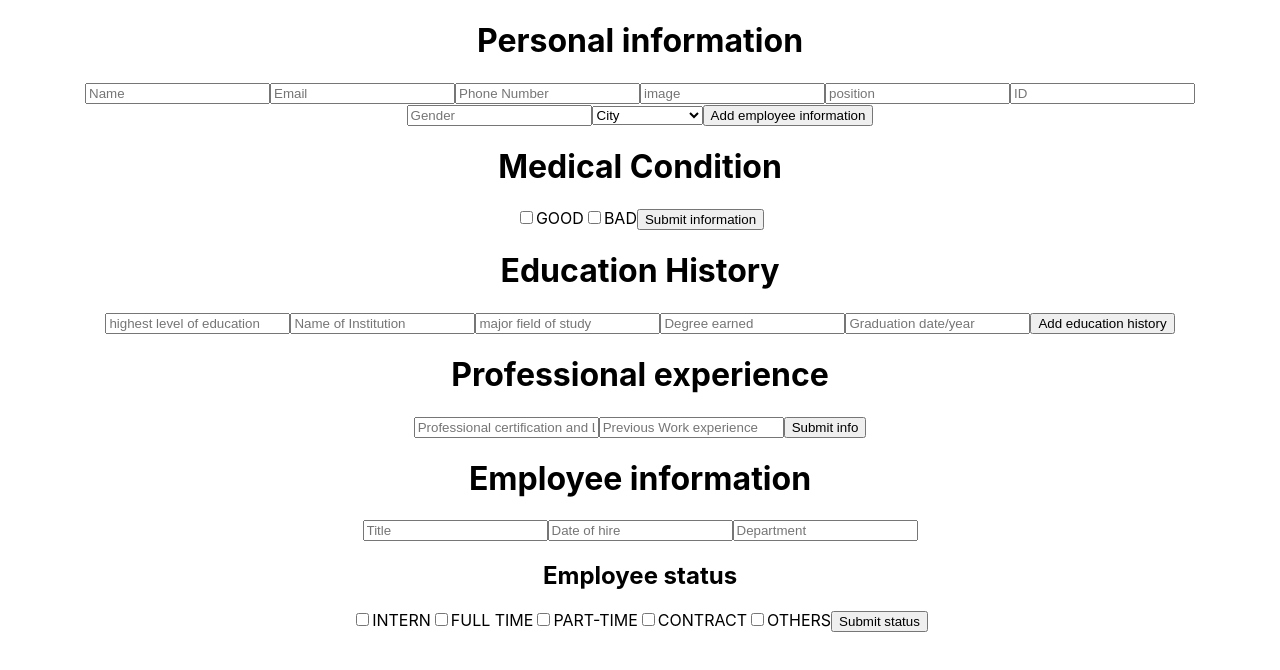
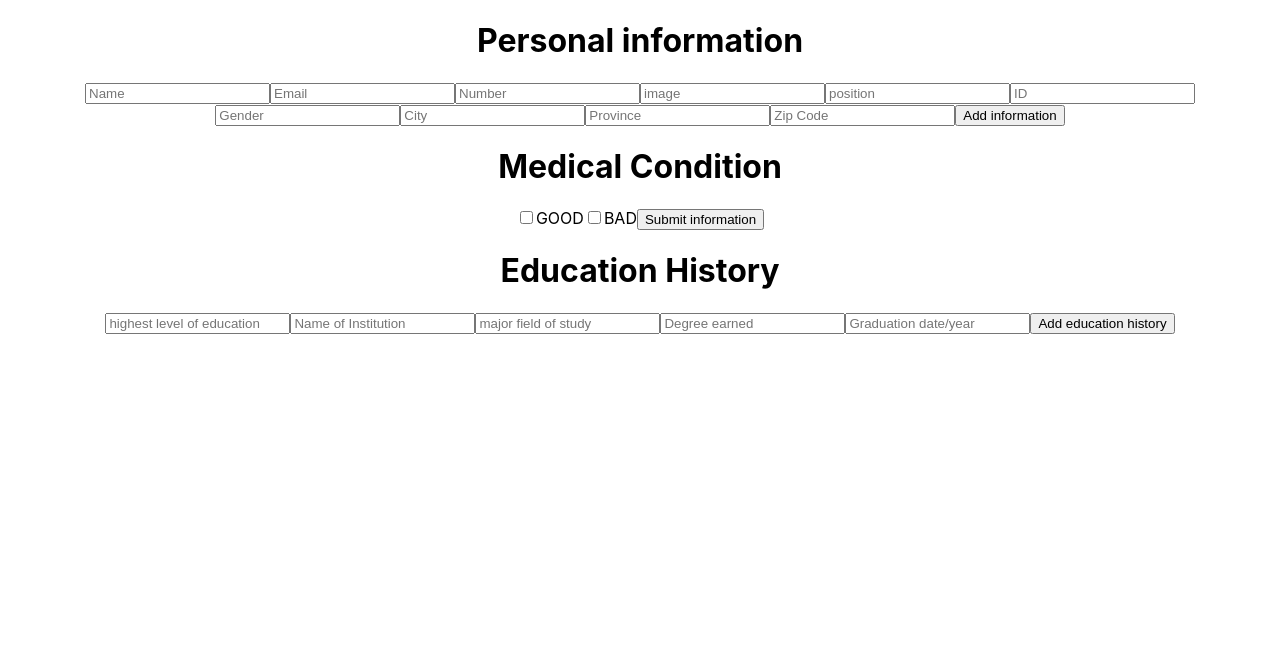
Before and after one commit to Llewellynhtml/employee-front, a React (Create React App) app: page / in a window 1280 px wide. Shown: the top 670 px of the page. Built offline with nearby package versions, Linux system fonts and the light colour scheme.

Commit message:
first repo

```diff
--- a/src/App.js
+++ b/src/App.js
@@ -7,7 +7,15 @@ import { useState } from 'react';
 function App() {
 
 
-  const [employee, setemployee]=useState([]);
+  const [employee, setEmployee]=useState([]);
+
+  const add = (Name, Email, Number, image, position, ID, Gender, City, Province, ZipCode)=>{
+    setEmployee((employee) => [...employee, {Name:Name, Email:Email, Number:Number, position:position, ID:ID, Gender:Gender, City:City, Province:Province, ZipCode:ZipCode }])
+  }
+
+
+
+
   return (
     <div className="App">
 <AddEmployeeInformation/>
--- a/src/Components/Add.js
+++ b/src/Components/Add.js
@@ -10,7 +10,10 @@ const[position, setPosition]=useState("");
 const[id, setId]=useState("")
 const[gender, setGender]=useState("")
 
+const add= ()=>{
 
+
+}
 
 return(
 <div>
@@ -18,22 +21,17 @@ return(
 
 <input type="text"  placeholder="Name" onChange={(event)=> setName (event.target.value) }/>
 <input type="text"  placeholder="Email" onChange={(event)=> setEmail (event.target.value) }/>
-<input type="text"  placeholder="Phone Number" onChange={(event)=> setNumber (event.target.value) }/>
+<input type="text"  placeholder="Number" onChange={(event)=> setNumber (event.target.value) }/>
 <input type="text"  placeholder="image" onChange={(event)=> setImage (event.target.value) }/>
 <input type="text"  placeholder="position" onChange={(event)=> setPosition (event.target.value) }/>
 <input type="text"  placeholder="ID" onChange={(event)=> setId (event.target.value) }/>
 <input type="text"  placeholder="Gender" onChange={(event)=> setGender (event.target.value) }/>
+<input type="text"  placeholder="City" onChange={(event)=> setGender (event.target.value) }/>
+<input type="text"  placeholder="Province" onChange={(event)=> setGender (event.target.value) }/>
+<input type="text"  placeholder="Zip Code" onChange={(event)=> setGender (event.target.value) }/>
 
 
-<select>
-<option>City</option>
-<option>State</option>
-<option>Zip Code</option>
-<option>region</option>
-<option>Street Address</option>
-</select>
-
-    <button> Add employee information </button>
+    <button onClick={add}> Add information </button>
 
 
     <h1>Medical Condition</h1>
@@ -57,33 +55,6 @@ return(
 
 <button>Add education history</button>
 
-<h1>Professional experience</h1>
-
-<input type="text"  placeholder="Professional certification and License"/>
-<input type="text"  placeholder="Previous Work experience"/>
-
-<button>Submit info</button>
-
-<h1>Employee information</h1>
-
-<input type="text"  placeholder="Title"/>
-<input type="text"  placeholder="Date of hire"/>
-<input type="text"  placeholder="Department"/>
-<h2>Employee status</h2>
-
-
-<input type="Checkbox" id="javascript" name="fav_language" value="JavaScript"/>
-<label for="html">INTERN</label>
-<input type="Checkbox" id="javascript" name="fav_language" value="JavaScript"/>
-<label for="html">FULL TIME</label>
-<input type="Checkbox" id="javascript" name="fav_language" value="JavaScript"/>
-<label for="html">PART-TIME</label>
-<input type="Checkbox" id="javascript" name="fav_language" value="JavaScript"/>
-<label for="html">CONTRACT</label>
-<input type="Checkbox" id="javascript" name="fav_language" value="JavaScript"/>
-<label for="html">OTHERS</label>
-
-<button>Submit status</button>
 
 </div>
 
```
